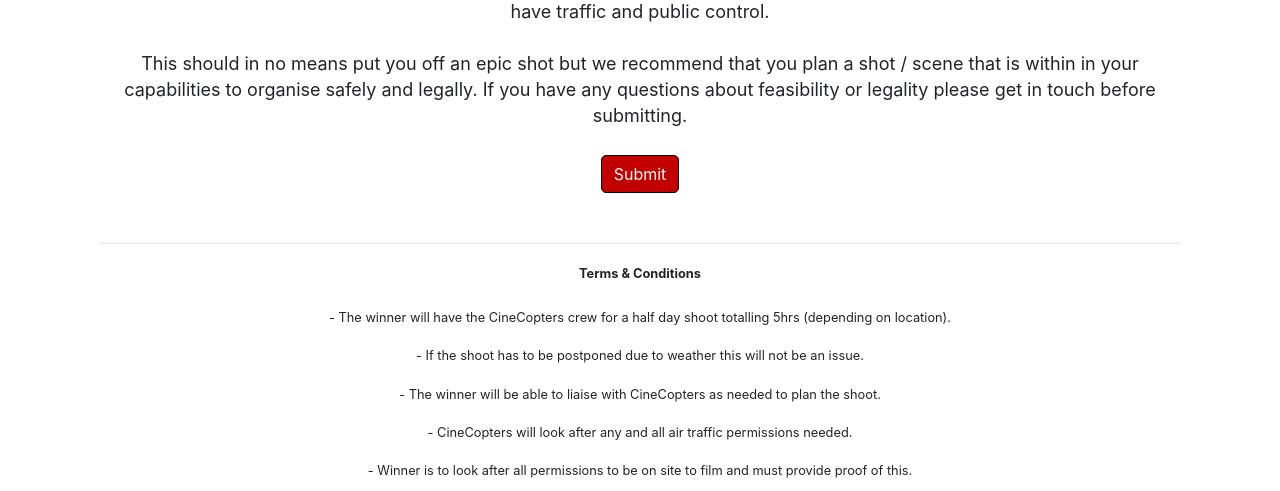
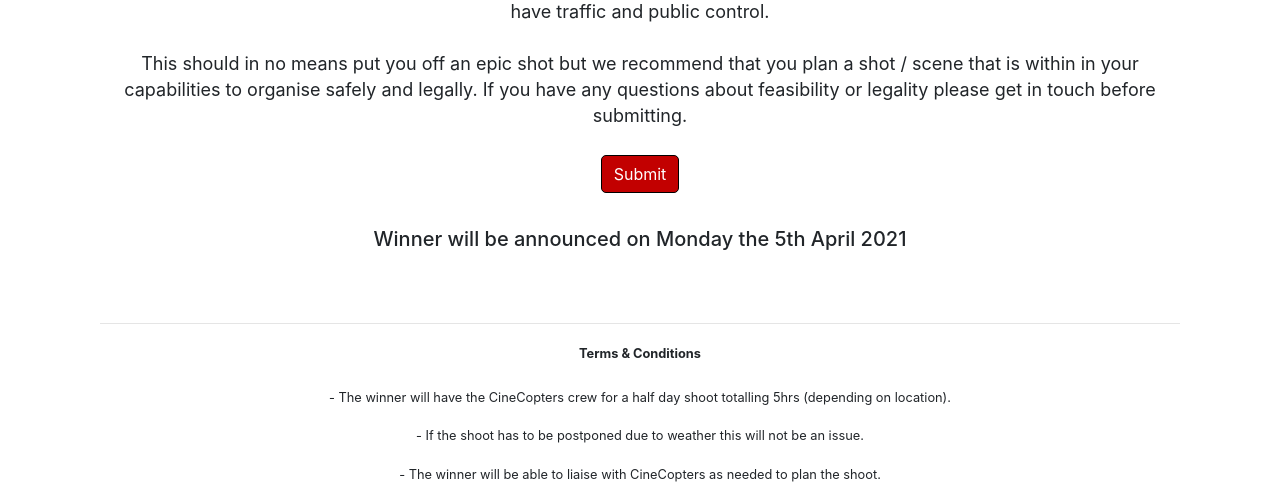
Before and after one commit to sdbxsdb/CineCopters, a PHP site: page /onerComp.php in a window 1280 px wide. Shown: the part 1861-2352 px from the top of the page. Run offline with PHP 8.4, Linux system fonts and the light colour scheme; some web fonts are replaced.

Commit message:
Update onerComp.php

```diff
--- a/onerComp.php
+++ b/onerComp.php
@@ -50,6 +50,8 @@
             <p>Please keep in mind that although it might make a spectacular shot to fly up a city street or along side a car these types of shots often require extra permissions to carry out legally depending on drone height - this can often incur extra expense to have traffic and public control. <br><br>This should in no means put you off an epic shot but we recommend that you plan a shot / scene that is within in your capabilities to organise safely and legally.  If you have any questions about feasibility or legality please get in touch before submitting.</p>
 
             <a href="/contact.php"><button class="btn">Submit</button></a>
+            <br><br>
+            <h5>Winner will be announced on Monday the 5th April 2021</h5>
     <br><br><hr>
 
 
```
